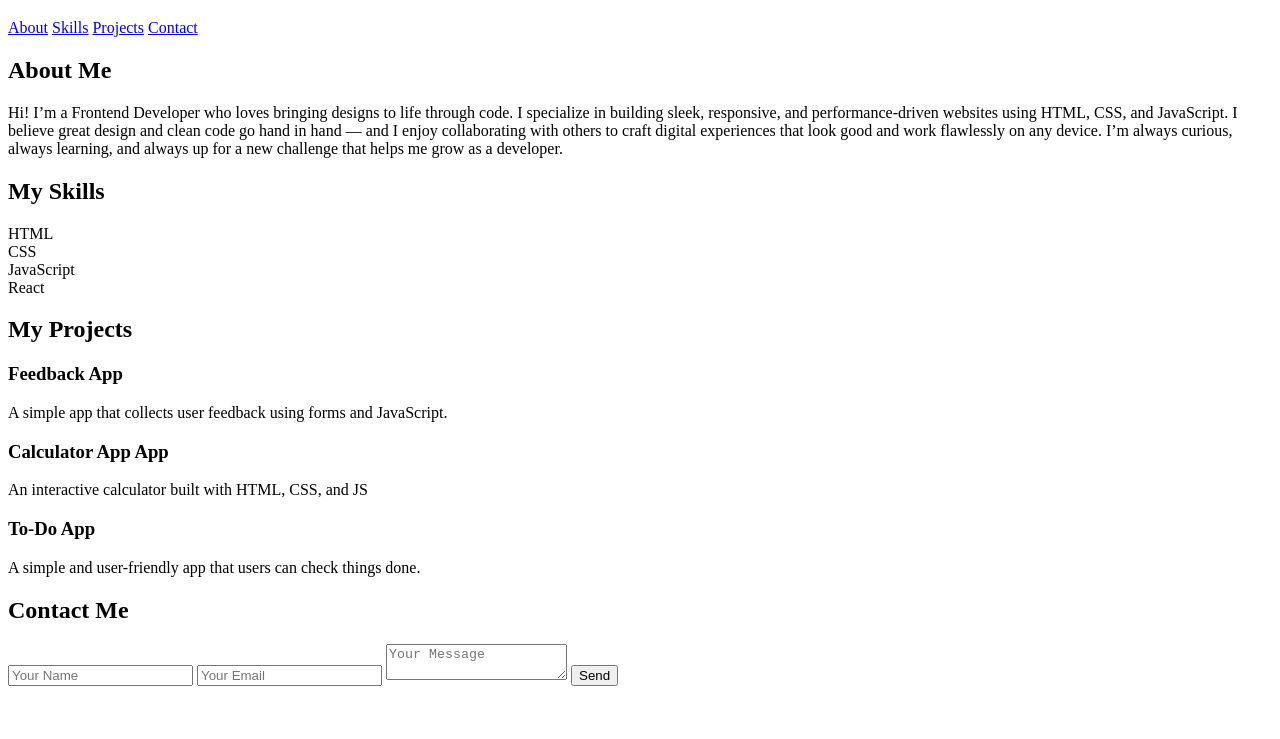
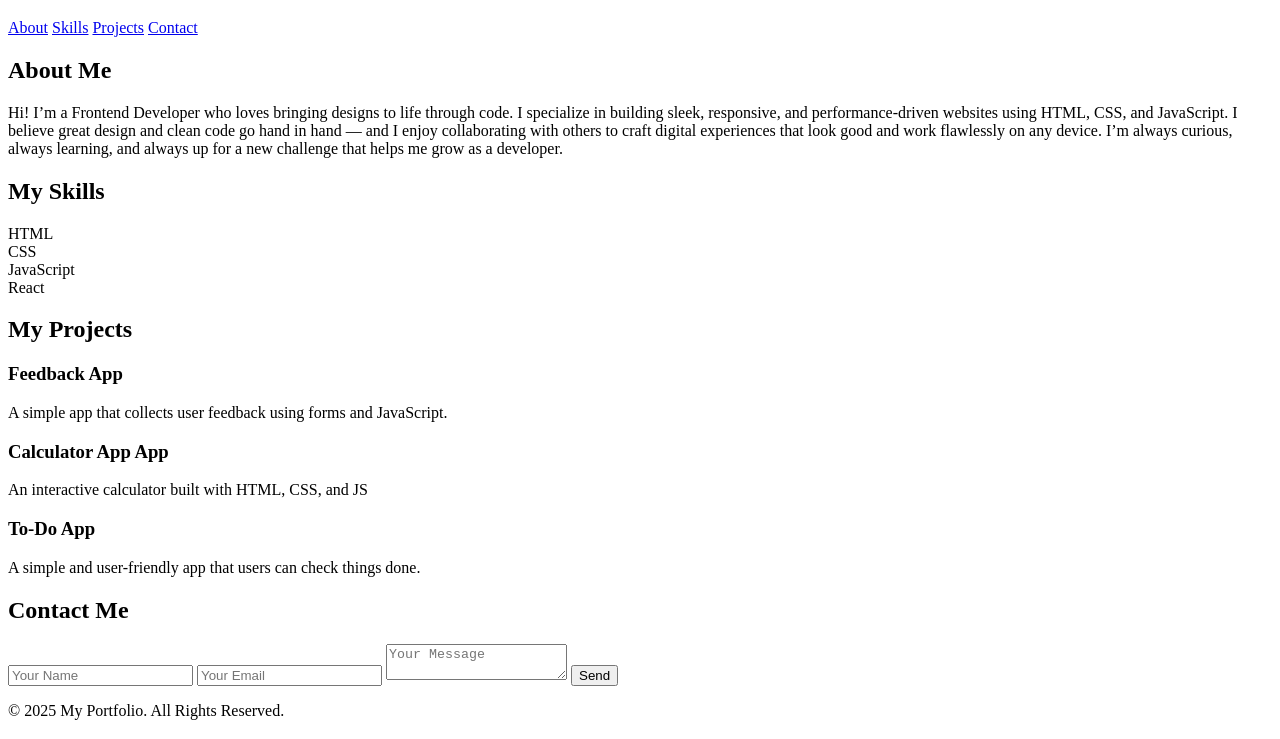
Before and after one commit to ikechukwu-stanley/portfolio, a plain HTML site: page index.html in a window 1280 px wide. Shown: the part 61-800 px from the top of the page. Drawn offline with Linux system fonts and the light colour scheme.

Commit message:
add a footer

```diff
--- a/index.html
+++ b/index.html
@@ -73,5 +73,9 @@
         </form>
         <p id="response"></p>
       </section>
+
+      <footer>
+        &copy; 2025 My Portfolio. All Rights Reserved.
+      </footer>
 </body>
 </html>
```
